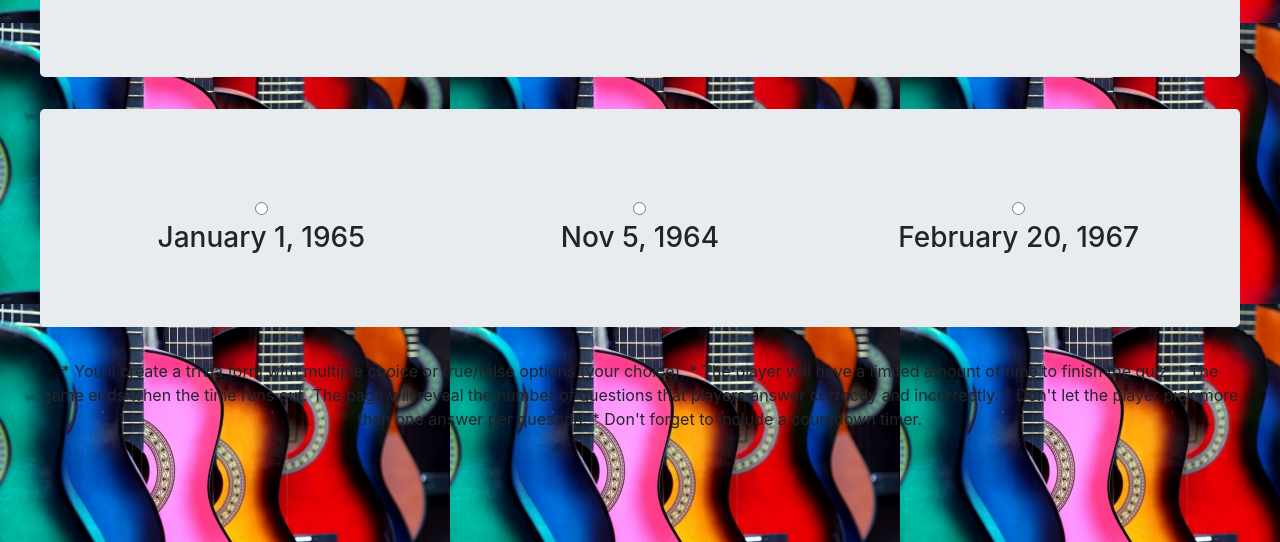
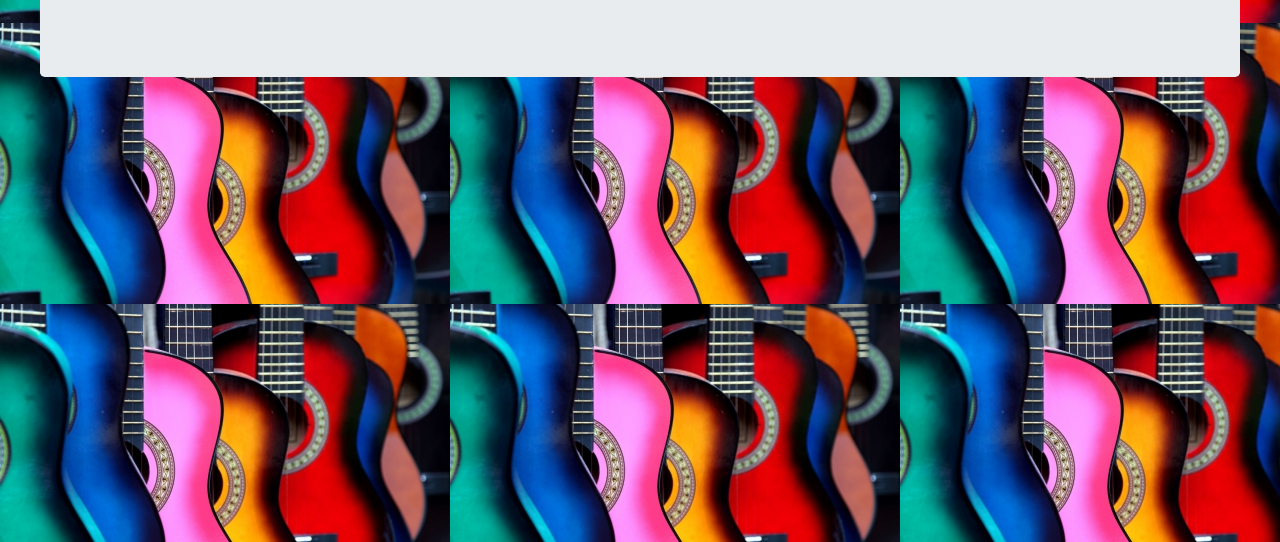
Before and after one commit to klhelker/TriviaGame, a plain HTML site: page index.html in a window 1280 px wide. Shown: the part 258-800 px from the top of the page. Drawn offline with nearby package versions, Linux system fonts and the light colour scheme.

Commit message:
updates added

```diff
--- a/assets/javascript/app.js
+++ b/assets/javascript/app.js
@@ -1,9 +1,38 @@
 var count = 0;
 var questions=[{
 
-question: "what is color of sky",
-answer: "blue",
-answers:  ["blue", "yellow", "green", "red"]
+question: "what does “intergluteal cleft” stand for?",
+answer: "butt crack",
+answers:  ["butt crack", "armpit", "valley between two moutains", "buttock surgery"],
+
+question: "how many teeth do snails have?",
+answer: "14,000",
+answers:  ["25", "4", "14,000", "600"],
+
+question:  "In 2005, a fortune cookie company called Wonton Food Inc, predicted how many winning lottery ticket numbers?",
+answer: "110",
+answers:  ["5", "938", "50", "110"],
+
+question: "Which of these is not something that Elephants do?",
+answer: "eat peanuts",
+answers: ["make friends", "bury their dead", "travel for funerals", "eat peanuts"],
+
+question: "What year did the Boston Marathon allow female runners?",
+answer:  "1972",
+answers:  ["1940", "1969", "1972", "1976"],
+
+question:  "Which animal is reponsible for the most power outages?",
+answer: "squirrel",
+answers: ["monkey", "bird", "squirrel", "racoons"],
+
+question:  "What nut is a member of the peach family?",
+answer: "almond",
+answers:  ["pistachio", "walnut", "brazilian", "almond"],
+
+question:  "The largest living organism is?",
+answer: "aspen grove",
+answers:  ["blue whale", "aspen grove", "honey fungus"],
+
 }]
 // console.log("script");
 // this onclick is based on the ID for Start button//
@@ -13,6 +42,7 @@ $("#start").on("click",(event)=>{
    event.preventDefault()
    console.log("click working");
    printQuestions()
+
 
 })
 
@@ -29,18 +59,21 @@ function printQuestions(){
   var answerList=$("<ul>")
   //this loop prints each button to a list so that we can add it underneath our answer
 
+
+
   for(i=0;i<questions[count].answers.length;i++){
     //ListItem holds each item that is a radio button
     var listItem = $("<li>").append("<button>").attr("type", "radio").attr("name", "answer").addClass("answer-button").text(questions[count].answers[i]);
     //append each list item with a button to the answerList
     answerList.append(listItem)
+
   }
   //append finalized list to game container
   gameContainer.append(answerList);
 
   //create submit button
   var submitButton = $("<button>").attr("id", "submit");
-  //append button to gameContainer
+  // //append button to gameContainer
   gameContainer.append(submitButton);
 
 
--- a/index.html
+++ b/index.html
@@ -16,47 +16,14 @@
 
 </div>
 
-  <div class="jumbotron">
-    <h1 class="display-4"></h1>
-    <p class="lead">
-      <p class="lead">
+        <div>
 
-
-  <div class="container">
-
-    <div class="row">
-
-      <div class="col-md-12">
-        <h3></h3>
+        </div>
       </div>
-    </div>
-    <div class="row">
-      <div class="col-md-4">
-      <input type="radio"><h3>January 1, 1965</h3>
-    </div>
-    <div class="col-md-4">
-      <input type="radio"><h3>Nov 5, 1964</h3>
-    </div>
-    <div class="col-md-4">
-      <input type="radio"><h3>February 20, 1967</h3>
-    </div>
     </div>
 
   </div>
 </div>
-
-
-* You'll create a trivia form with multiple choice or true/false options (your choice).
-
-* The player will have a limited amount of time to finish the quiz.
-
-  * The game ends when the time runs out. The page will reveal the number of questions that players answer correctly and incorrectly.
-
-* Don't let the player pick more than one answer per question.
-
-* Don't forget to include a countdown timer.
-
-
 
 
     <script src="https://cdnjs.cloudflare.com/ajax/libs/jquery/3.2.1/jquery.min.js"></script>
```
